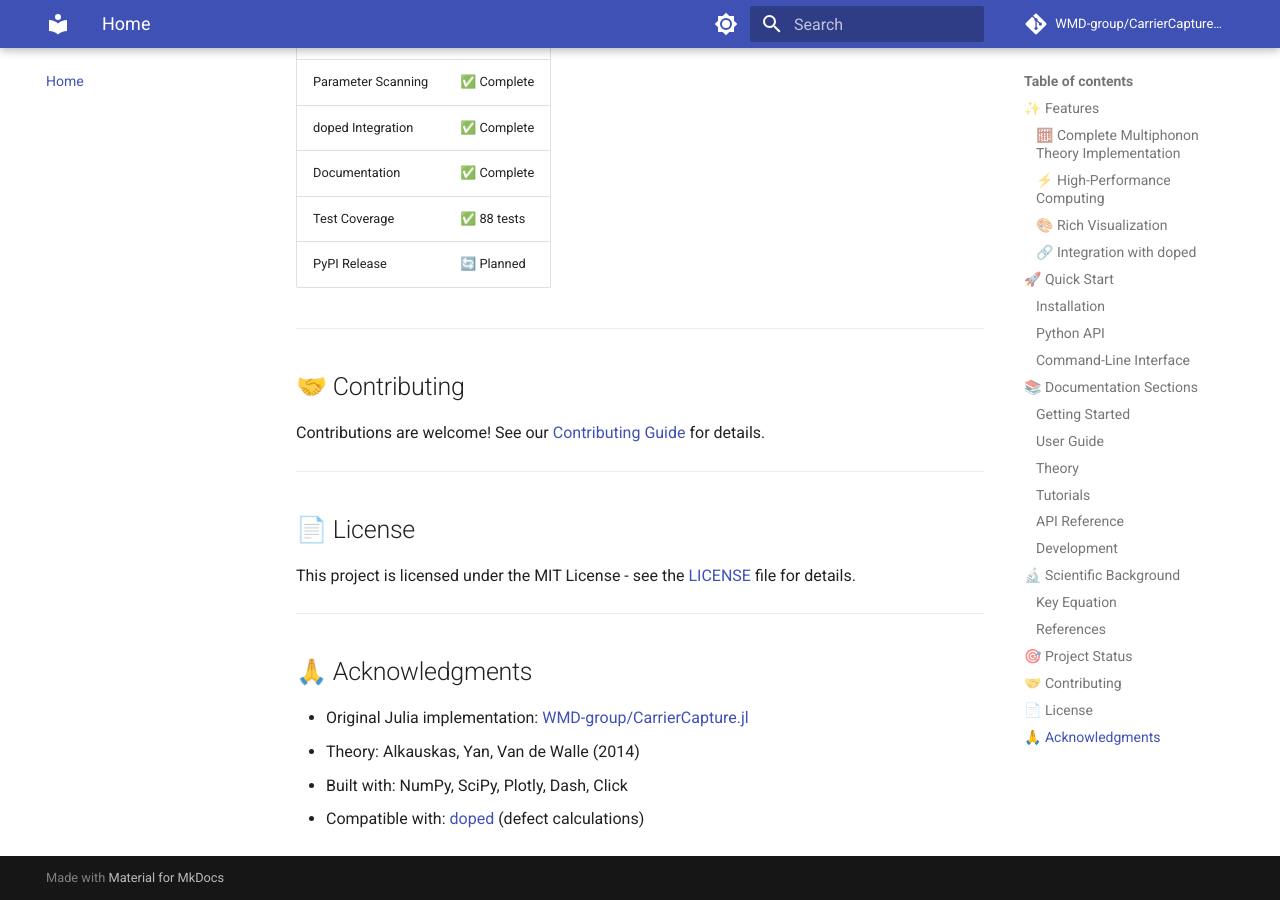
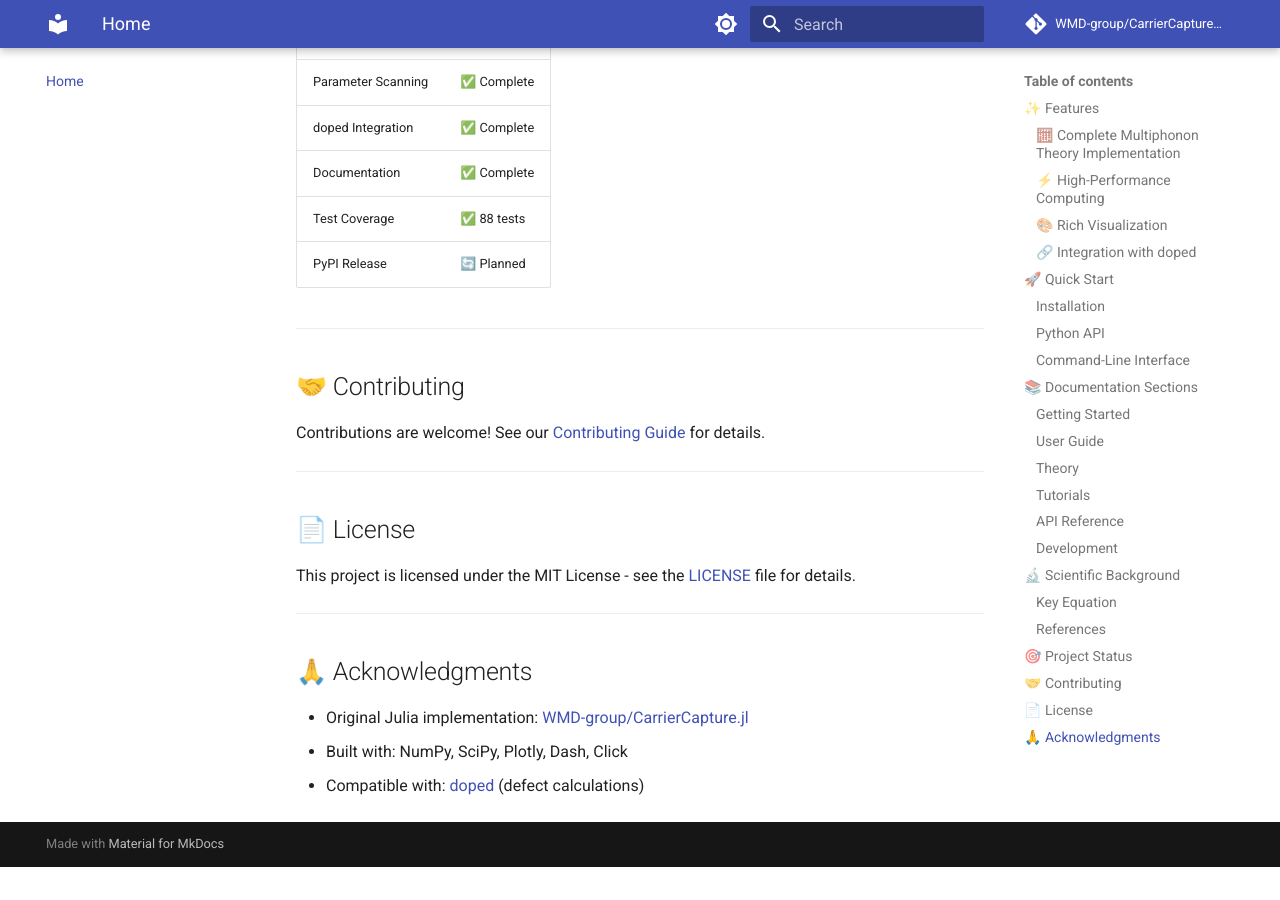
Before and after one commit to WMD-group/CarrierCapture.py, an MkDocs documentation site: the page built from docs/index.md, in a window 1280 px wide and 900 px high, scrolled down 5099 px. Built offline with MkDocs 1.6.1 and Material for MkDocs 9.7.7, drawn with Linux system fonts in a browser that asks for light colours; comment, search, counter and statistics services are not loaded; after the commit the page ends 5966 px from its top, so only the background shows below that.

Commit message:
Remove 'Theory: Alkauskas...' line from acknowledgments

```diff
--- a/docs/index.md
+++ b/docs/index.md
@@ -212,6 +212,5 @@ This project is licensed under the MIT License - see the [LICENSE](https://githu
 ## 🙏 Acknowledgments
 
 - Original Julia implementation: [WMD-group/CarrierCapture.jl](https://github.com/WMD-group/CarrierCapture.jl)
-- Theory: Alkauskas, Yan, Van de Walle (2014)
 - Built with: NumPy, SciPy, Plotly, Dash, Click
 - Compatible with: [doped](https://github.com/SMTG-Bham/doped) (defect calculations)
```
Also changed, not shown: README.md (+0 -1 lines).
